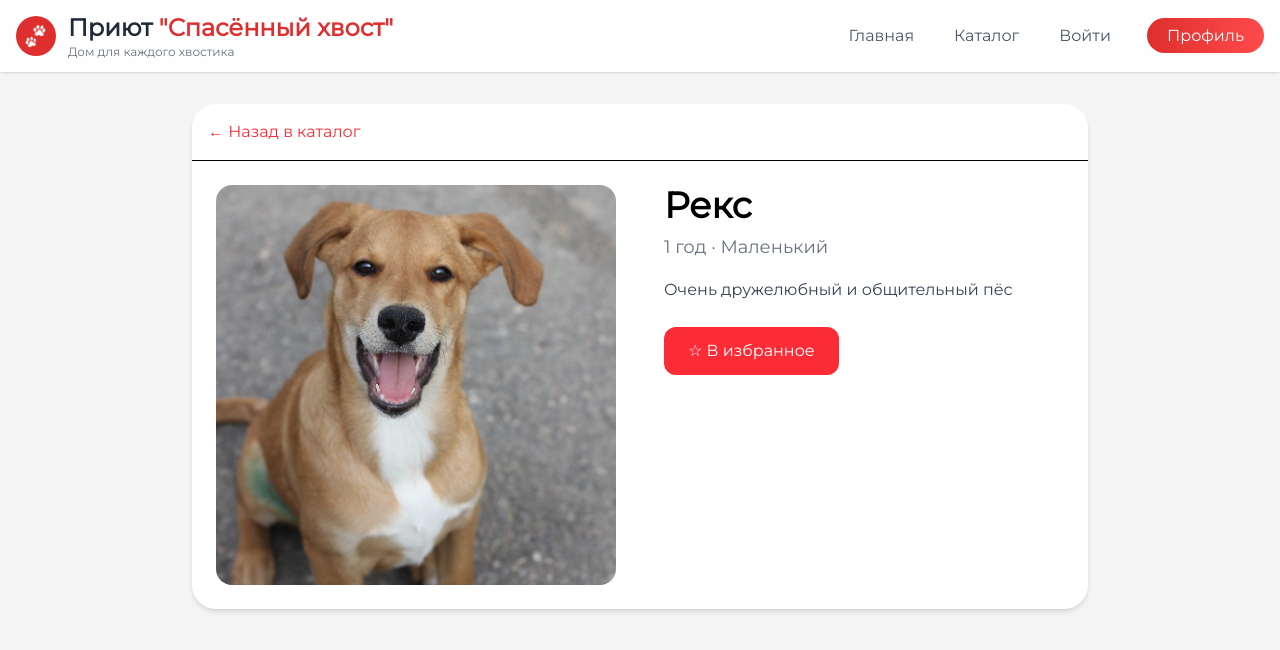
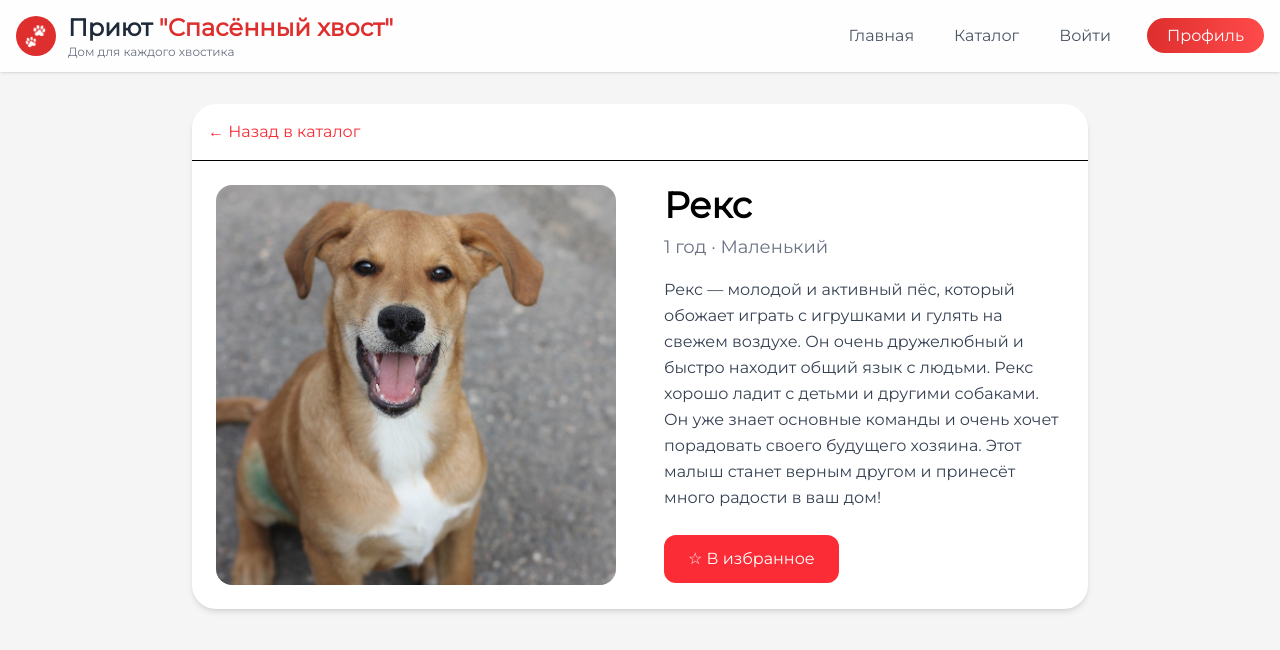
Before and after one commit to alinabzykova/ShelterSite, a Vue app: page /animal/1 in a window 1280 px wide. Shown: the top 650 px of the page. Built offline with nearby package versions, Linux system fonts and the light colour scheme; a web font is replaced by a local one.

Commit message:
Добавила больше информации в карточки собак

```diff
--- a/src/views/AnimalView.vue
+++ b/src/views/AnimalView.vue
@@ -1,4 +1,3 @@
-<!-- src/views/AnimalView.vue -->
 <script setup>
 import { ref, onMounted } from 'vue'
 import { useRoute } from 'vue-router'
@@ -8,7 +7,7 @@ import Header from '../components/Header.vue'
 const route = useRoute()
 const { toggleFavorite, isFavorite } = useFavorites()
 
-// Данные о животном (в реальном проекте ты будешь получать их из API или массива)
+// Данные о животном (будем получать их из API или массива)
 const animal = ref({
   id: null,
   name: '',
@@ -18,14 +17,55 @@ const animal = ref({
   images: ''
 })
 
-// Массив всех животных (должен совпадать с CatalogView)
 const allAnimals = [
-  { id: 1, name: 'Рекс', age: 1, size: 'Маленький', images: '/images/dogs/Рекс 1.jpg', description: 'Очень дружелюбный и общительный пёс' },
-  { id: 2, name: 'Бобик', age: 4, size: 'Большой', images: '/images/dogs/Бобик 1.jpg', description: 'Ласковый, дружелюбный, активный, умный, внимательный' },
-  { id: 3, name: 'Лайка', age: 3, size: 'Средний', images: '/images/dogs/Лайка 1.jpg', description: 'Энергичная и игривая' },
-  { id: 4, name: 'Джек', age: 5, size: 'Большой', images: '/images/dogs/Джек 1.jpg', description: 'Спокойный и верный' },
-  { id: 5, name: 'Тузик', age: 3, size: 'Средний', images: '/images/dogs/Тузик 1.jpg', description: 'Весёлый и активный' },
-  { id: 6, name: 'Шарик', age: 1, size: 'Маленький', images: '/images/dogs/Шарик 1.png', description: 'Маленький и игривый щенок' }
+  {
+    id: 1,
+    name: 'Рекс',
+    age: 1,
+    size: 'Маленький',
+    images: '/images/dogs/Рекс 1.jpg',
+    description: 'Рекс — молодой и активный пёс, который обожает играть с игрушками и гулять на свежем воздухе. Он очень дружелюбный и быстро находит общий язык с людьми. Рекс хорошо ладит с детьми и другими собаками. Он уже знает основные команды и очень хочет порадовать своего будущего хозяина. Этот малыш станет верным другом и принесёт много радости в ваш дом!'
+  },
+  {
+    id: 2,
+    name: 'Бобик',
+    age: 4,
+    size: 'Большой',
+    images: '/images/dogs/Бобик 1.jpg',
+    description: 'Бобик — большой и добрый пёс с золотым сердцем. Он очень ласковый и обожает внимание. Бобик прекрасно воспитан, ходит на поводке и не создаёт проблем в быту. Он станет отличным охранником и защитником для вашей семьи. Несмотря на свой крупный размер, Бобик очень нежный и любит, когда его гладят. Он ищет дом с любящими хозяевами, которые оценят его преданность и доброту.'
+  },
+  {
+    id: 3,
+    name: 'Лайка',
+    age: 3,
+    size: 'Средний',
+    images: '/images/dogs/Лайка 1.jpg',
+    description: 'Лайка — настоящий энерджайзер! Она обожает бегать, прыгать и играть с мячиком. Эта активная девочка идеально подойдёт для спортивных людей или семьи, которая любит долгие прогулки и путешествия. Лайка очень умная и быстро учится новым трюкам. Она обожает детей и всегда рада поиграть с ними. Если вы ищете активного и жизнерадостного друга — Лайка ждёт именно вас!'
+  },
+  {
+    id: 4,
+    name: 'Джек',
+    age: 5,
+    size: 'Большой',
+    images: '/images/dogs/Джек 1.jpg',
+    description: 'Джек — взрослый и мудрый пёс с спокойным характером. Он прекрасно воспитан, не лает без причины и очень послушный. Джек идеально подойдёт для семьи с детьми или для пожилых людей, которые ценят уют и спокойствие. Он любит размеренные прогулки и уютные вечера дома рядом с хозяином. Джек очень преданный и благодарный пёс, который ждёт своего человека, чтобы дарить ему свою любовь и заботу.'
+  },
+  {
+    id: 5,
+    name: 'Тузик',
+    age: 3,
+    size: 'Средний',
+    images: '/images/dogs/Тузик 1.jpg',
+    description: 'Тузик — настоящий весельчак и душа компании! Он обожает играть, дурачиться и поднимать настроение всем вокруг. Тузик очень общительный и быстро находит общий язык с новыми людьми. Он хорошо ладит с другими животными и детьми. Тузик станет отличным другом для активной семьи, которая любит весёлые игры и прогулки. С ним вы точно не заскучаете!'
+  },
+  {
+    id: 6,
+    name: 'Шарик',
+    age: 1,
+    size: 'Маленький',
+    images: '/images/dogs/Шарик 1.png',
+    description: 'Шарик — очаровательный маленький щенок, который ищет свой дом. Он очень игривый, любопытный и невероятно милый. Шарик обожает исследовать всё вокруг и играть с игрушками. Он быстро привыкает к новым людям и очень привязан к своим хозяевам. Шарик станет идеальным другом для ребёнка или молодой пары. Он подарит вам много радости, смеха и позитивных эмоций!'
+  }
 ]
 
 onMounted(() => {
@@ -56,7 +96,6 @@ function handleFavoriteClick() {
     <div class="container mx-auto px-4 py-8">
       <div class="bg-white rounded-3xl overflow-hidden shadow-md max-w-4xl mx-auto">
 
-        <!-- Кнопка "Назад в каталог" -->
         <div class="p-4 border-b">
           <router-link to="/catalog" class="text-red-500 hover:text-red-600">
             ← Назад в каталог
@@ -64,7 +103,6 @@ function handleFavoriteClick() {
         </div>
 
         <div class="flex flex-col md:flex-row">
-          <!-- Фото -->
           <div class="md:w-1/2 p-6">
             <img
               :src="animal.images"
@@ -73,7 +111,6 @@ function handleFavoriteClick() {
             />
           </div>
 
-          <!-- Информация -->
           <div class="md:w-1/2 p-6">
             <h1 class="text-4xl font-bold">{{ animal.name }}</h1>
             <p class="text-gray-500 text-lg mt-2">
@@ -83,7 +120,7 @@ function handleFavoriteClick() {
               {{ animal.description }}
             </p>
 
-            <!-- Кнопка "В избранное" -->
+
             <button
               @click="handleFavoriteClick"
               class="mt-6 px-6 py-3 rounded-xl font-medium transition-colors"
--- a/src/views/CatalogView.vue
+++ b/src/views/CatalogView.vue
@@ -27,10 +27,8 @@ const filteredAnimals = computed(() => {
 <template>
   <div class="bg-[#f5f5f5] min-h-screen px-4 sm:px-6 lg:px-10 py-6">
 
-    <!-- ФИЛЬТР -->
     <div class="bg-white rounded-3xl p-6 mb-10 shadow-sm">
 
-      <!-- ВЕРХ: ФИЛЬТР + МЕНЮ -->
       <div class="flex justify-between items-center mb-4">
 
         <h2 class="text-2xl font-bold">
```
Also changed, not shown: src/views/LoginView.vue (+1 -10 lines).
